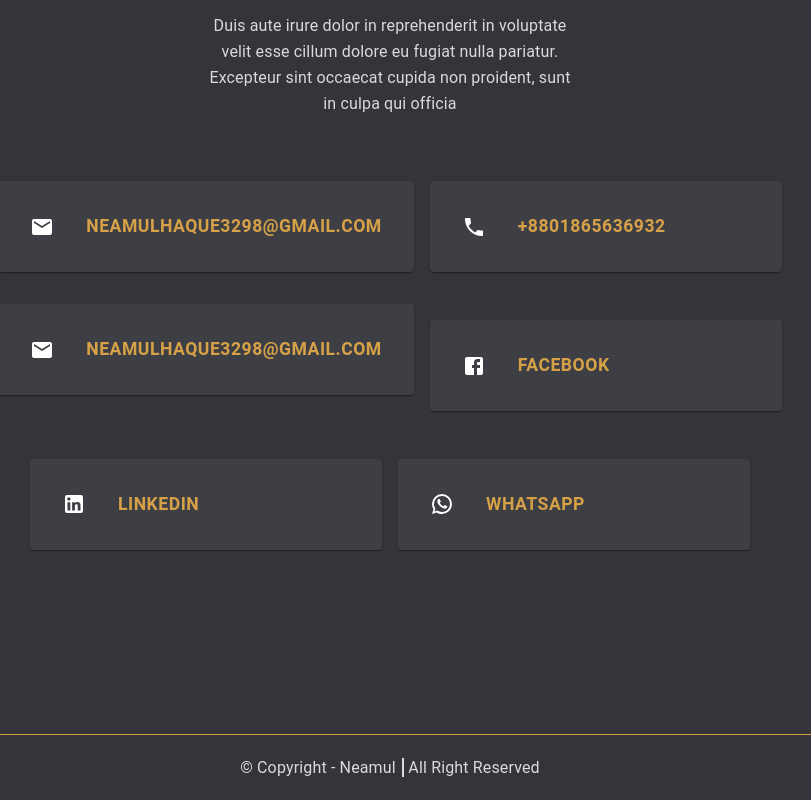
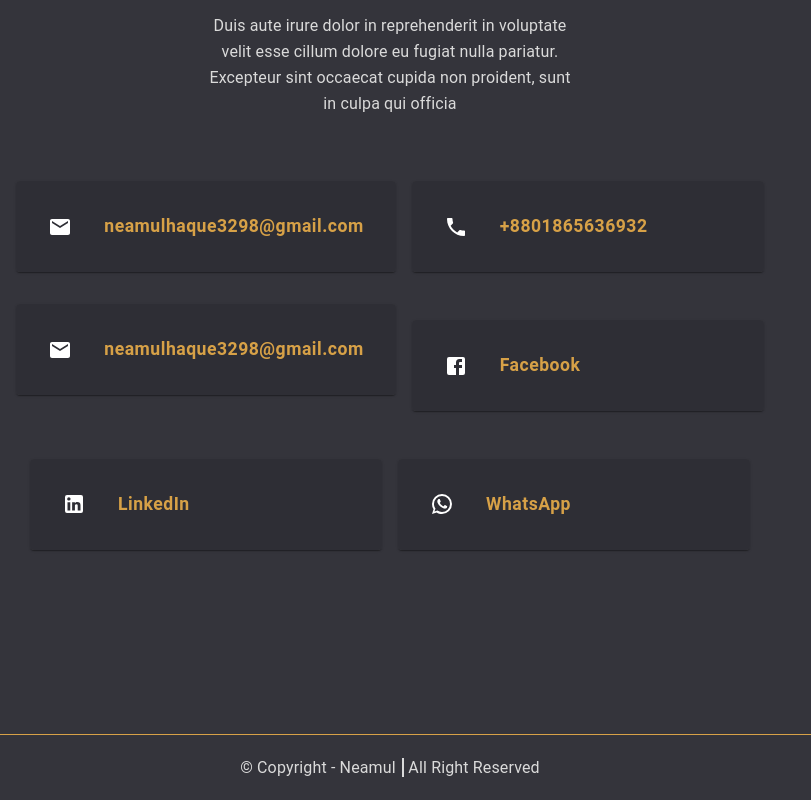
Before and after one commit to Neamul01/portfolio-second-nextjs, a Next.js app: page / in a window 1280 px wide. Shown: the part 4197-4997 px from the top of the page, without its empty margins (250-1061 px from the left). Built offline with nearby package versions, Linux system fonts and the light colour scheme.

Commit message:
contact info style added

```diff
--- a/components/Contact.tsx
+++ b/components/Contact.tsx
@@ -112,7 +112,8 @@ export const Contact = () => {
                         sx={{
                             display: 'flex',
                             alignItems: 'center',
-                            padding: '1.5rem'
+                            padding: '1.5rem',
+                            bgcolor: 'background.default'
                         }}
                     >
                         <IconButton aria-label="email">
@@ -125,7 +126,11 @@ export const Contact = () => {
                                 fontSize: '1.1rem',
                                 color: 'text.secondary',
                                 fontWeight: 'bold',
-                                ml: '1rem'
+                                ml: '1rem',
+                                textTransform: 'inherit',
+                                ':hover': {
+                                    bgcolor: 'background.default'
+                                },
                             }}
                         >neamulhaque3298@gmail.com</Button>
                     </CardContent>
@@ -138,6 +143,7 @@ export const Contact = () => {
                             display: 'flex',
                             alignItems: 'center',
                             padding: '1.5rem',
+                            bgcolor: 'background.default'
                         }}
                     >
                         <IconButton aria-label="email">
@@ -150,7 +156,11 @@ export const Contact = () => {
                                 fontSize: '1.1rem',
                                 color: 'text.secondary',
                                 fontWeight: 'bold',
-                                ml: '1rem'
+                                ml: '1rem',
+                                textTransform: 'inherit',
+                                ':hover': {
+                                    bgcolor: 'background.default'
+                                },
                             }}
                         >+8801865636932</Button>
                     </CardContent>
@@ -162,7 +172,8 @@ export const Contact = () => {
                         sx={{
                             display: 'flex',
                             alignItems: 'center',
-                            padding: '1.5rem'
+                            padding: '1.5rem',
+                            bgcolor: 'background.default'
                         }}
                     >
                         <IconButton aria-label="email">
@@ -175,7 +186,11 @@ export const Contact = () => {
                                 fontSize: '1.1rem',
                                 color: 'text.secondary',
                                 fontWeight: 'bold',
-                                ml: '1rem'
+                                ml: '1rem',
+                                textTransform: 'inherit',
+                                ':hover': {
+                                    bgcolor: 'background.default'
+                                },
                             }}
                         >neamulhaque3298@gmail.com</Button>
                     </CardContent>
@@ -187,7 +202,8 @@ export const Contact = () => {
                         sx={{
                             display: 'flex',
                             alignItems: 'center',
-                            padding: '1.5rem'
+                            padding: '1.5rem',
+                            bgcolor: 'background.default'
                         }}
                     >
                         <IconButton aria-label="email">
@@ -200,7 +216,11 @@ export const Contact = () => {
                                 fontSize: '1.1rem',
                                 color: 'text.secondary',
                                 fontWeight: 'bold',
-                                ml: '1rem'
+                                ml: '1rem',
+                                textTransform: 'inherit',
+                                ':hover': {
+                                    bgcolor: 'background.default'
+                                },
                             }}
                         >Facebook</Button>
                     </CardContent>
@@ -212,7 +232,8 @@ export const Contact = () => {
                         sx={{
                             display: 'flex',
                             alignItems: 'center',
-                            padding: '1.5rem'
+                            padding: '1.5rem',
+                            bgcolor: 'background.default'
                         }}
                     >
                         <IconButton aria-label="email">
@@ -225,7 +246,11 @@ export const Contact = () => {
                                 fontSize: '1.1rem',
                                 color: 'text.secondary',
                                 fontWeight: 'bold',
-                                ml: '1rem'
+                                ml: '1rem',
+                                textTransform: 'inherit',
+                                ':hover': {
+                                    bgcolor: 'background.default'
+                                },
                             }}
                         >LinkedIn</Button>
                     </CardContent>
@@ -237,7 +262,8 @@ export const Contact = () => {
                         sx={{
                             display: 'flex',
                             alignItems: 'center',
-                            padding: '1.5rem'
+                            padding: '1.5rem',
+                            bgcolor: 'background.default'
                         }}
                     >
                         <IconButton aria-label="email">
@@ -250,7 +276,11 @@ export const Contact = () => {
                                 fontSize: '1.1rem',
                                 color: 'text.secondary',
                                 fontWeight: 'bold',
-                                ml: '1rem'
+                                ml: '1rem',
+                                textTransform: 'inherit',
+                                ':hover': {
+                                    bgcolor: 'background.default'
+                                },
                             }}
                         >WhatsApp</Button>
                     </CardContent>
```
